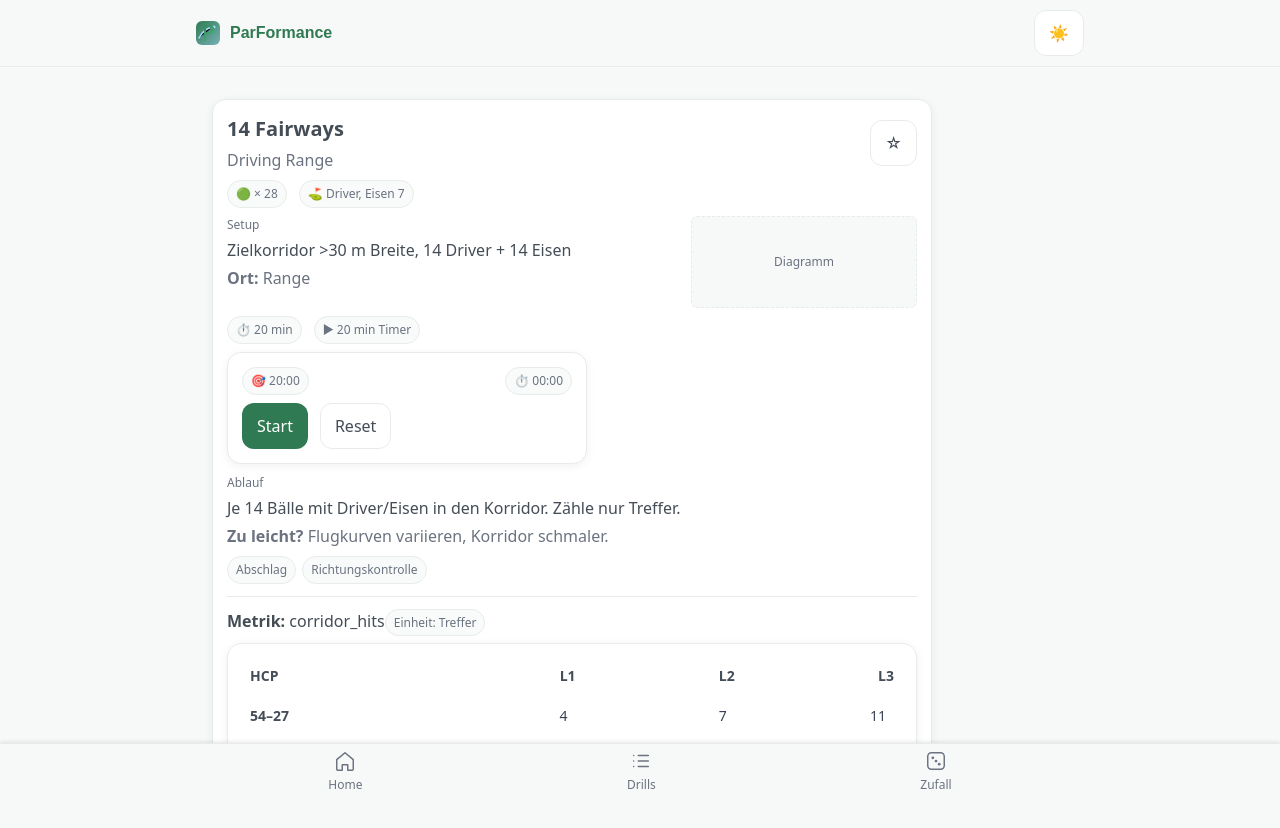
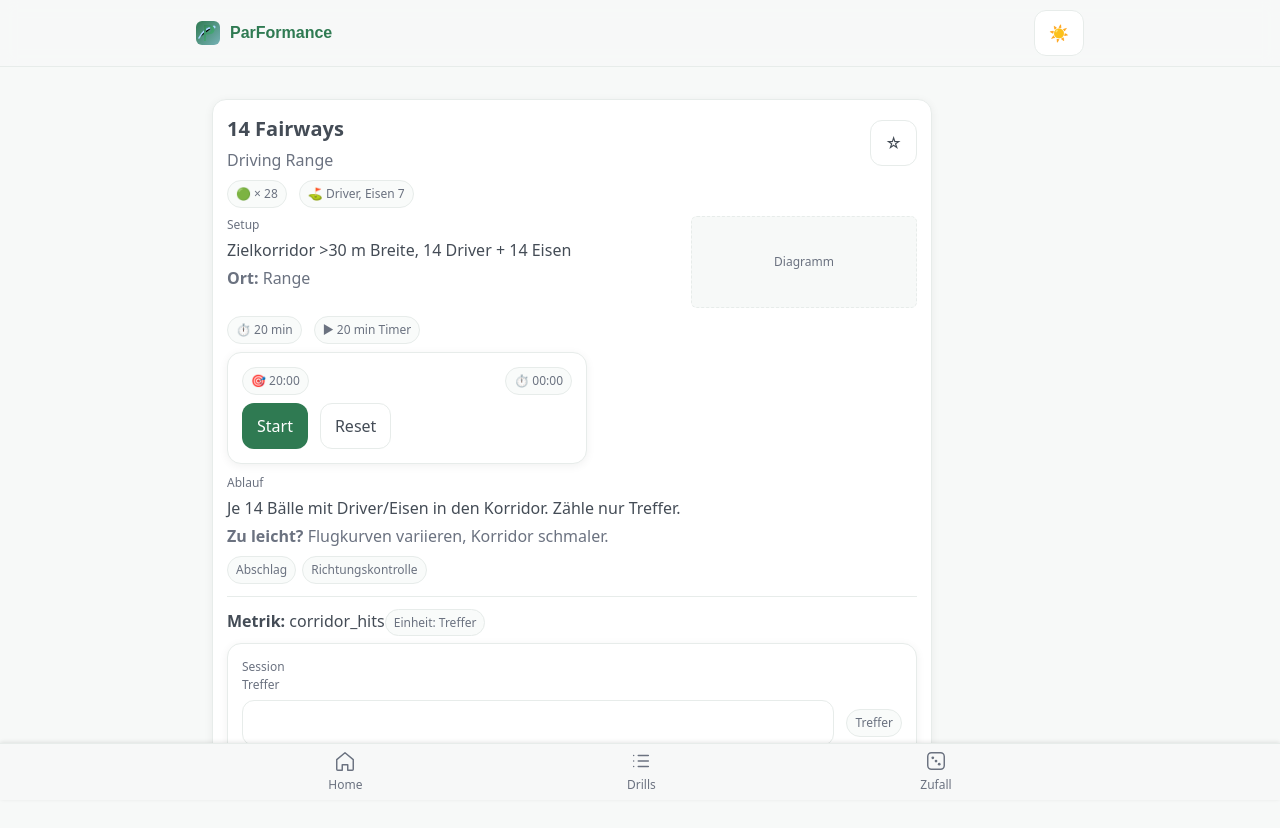
Before and after one commit to bri-b-dev/parformance, a Vue app: page /drill/range_14_fairways in a window 1280 px wide. Shown: the top 828 px of the page. Before the commit the page ends 800 px from the top, so only its background shows below. Built offline with nearby package versions, Linux system fonts and the light colour scheme.

Commit message:
Start session flow + timer preset

```diff
--- a/src/components/DrillDetail.vue
+++ b/src/components/DrillDetail.vue
@@ -77,17 +77,44 @@
       <span class="chip" aria-label="Einheit">Einheit: {{ drill.metric.unit }}</span>
     </div>
 
+    <!-- Session controls & input -->
+    <div class="card" style="margin-top:10px;">
+      <div class="row" style="align-items:center; justify-content:space-between;">
+        <h3 class="label" style="margin:0;">Session</h3>
+        <span v-if="active" class="chip" aria-live="polite" role="status">Aktiv</span>
+      </div>
+
+      <!-- Metric input tied to this drill; disabled until session active -->
+      <MetricValueInput
+        :drill="drill"
+        v-model="value"
+        :disabled="!active"
+        :label="drill.metric.unit"
+      />
+
+      <div class="row">
+        <button v-if="!active" class="btn btn-primary" type="button" @click="startSession">Session starten</button>
+        <button v-else class="btn" type="button" @click="cancelSession">Abbrechen</button>
+      </div>
+
+      <!-- Optional timer when preset exists; show only while active; start programmatically on session start -->
+      <div v-if="active && drill.duration?.timerPreset" style="margin-top:8px;">
+        <SimpleTimer ref="timerRef" :preset-seconds="drill.duration.timerPreset" @elapsed="onElapsed" />
+      </div>
+    </div>
+
     <!-- HCP Targets -->
     <HcpTargetsTable :drill="drill" />
   </section>
 </template>
 
 <script setup lang="ts">
-import { computed, onMounted } from 'vue'
+import { computed, onMounted, ref } from 'vue'
 import type { Drill } from '@/types'
 import { useFavoritesStore } from '@/stores/favorites'
 import HcpTargetsTable from '@/components/HcpTargetsTable.vue'
 import SimpleTimer from '@/components/SimpleTimer.vue'
+import MetricValueInput from '@/components/MetricValueInput.vue'
 
 const props = defineProps<{ drill: Drill }>()
 
@@ -101,6 +128,25 @@ async function toggleFavorite() {
   await favorites.toggle(props.drill.id)
 }
 
+// Active session state
+const active = ref(false)
+const value = ref<number | null>(null)
+const timerRef = ref<any>(null)
+
+function startSession() {
+  active.value = true
+  // If timer component exists, start it
+  timerRef.value?.start?.()
+}
+
+function cancelSession() {
+  // Reset all transient state
+  active.value = false
+  value.value = null
+  timerRef.value?.reset?.()
+  timerRef.value?.pause?.()
+}
+
 function onElapsed(_sec: number) {
   // hook for future: could bind to a session form to set timerUsed
 }
--- a/src/components/MetricValueInput.vue
+++ b/src/components/MetricValueInput.vue
@@ -10,6 +10,7 @@
         :max="max ?? undefined"
         :aria-describedby="error ? `${inputId}-error` : undefined"
         :aria-invalid="!!error"
+        :disabled="disabled"
         :step="1"
         :inputmode="'numeric'"
         :value="innerValue ?? ''"
@@ -31,7 +32,7 @@
 </template>
 
 <script setup lang="ts">
-import { computed, ref, watch } from 'vue'
+import { computed, ref, watch, toRef } from 'vue'
 import type { Drill } from '@/types'
 import { validateDrillResult } from '@/metrics/validation'
 
@@ -43,6 +44,8 @@ const props = defineProps<{
   min?: number
   /** Optional upper bound */
   max?: number
+  /** When true, the input is disabled */
+  disabled?: boolean
 }>()
 
 const emit = defineEmits<{
--- a/src/components/SimpleTimer.vue
+++ b/src/components/SimpleTimer.vue
@@ -19,13 +19,17 @@
 </template>
 
 <script setup lang="ts">
-import { computed, watch } from 'vue'
+import { computed, watch, onMounted } from 'vue'
 import { useTimer } from '@/composables/useTimer'
 
-const props = defineProps<{ presetSeconds?: number }>()
+const props = defineProps<{ presetSeconds?: number; autoStart?: boolean }>()
 const emit = defineEmits<{ (e: 'elapsed', seconds: number): void }>()
 
 const { elapsed, running, start, pause, reset } = useTimer({ presetSeconds: props.presetSeconds })
+
+// Expose controls to parent (e.g., to start automatically when a session begins)
+// @ts-ignore defineExpose is available in <script setup>
+defineExpose({ start, pause, reset })
 
 function toggle() {
   if (running.value) pause(); else start()
@@ -37,6 +41,10 @@ function onReset() {
 }
 
 watch(elapsed, (sec) => emit('elapsed', sec))
+
+onMounted(() => {
+  if (props.autoStart) start()
+})
 
 function pad(n: number) { return n.toString().padStart(2, '0') }
 const formatted = computed(() => {
```
Also changed, not shown: 1 other file (tests, documents, lock files or other folders).
